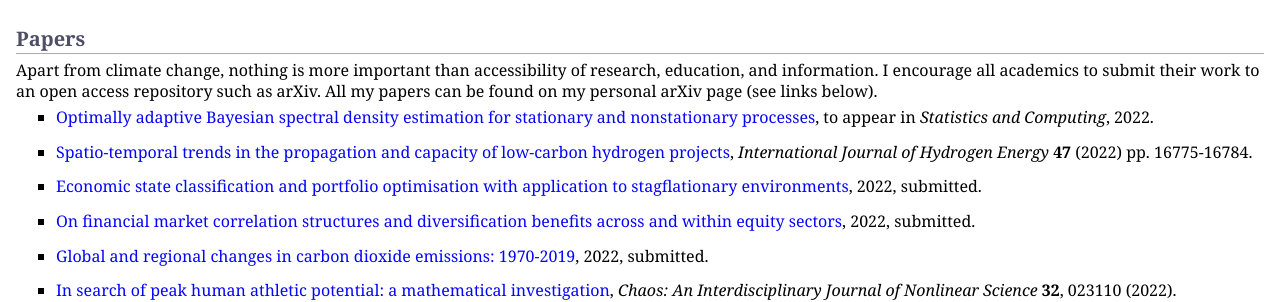
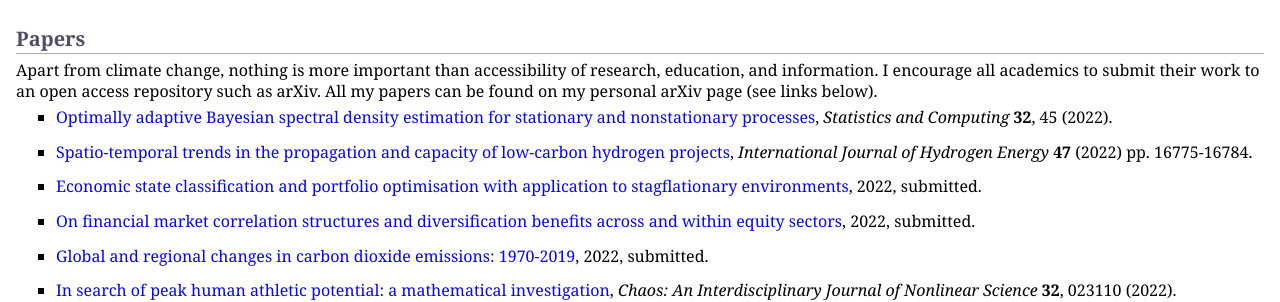
Before and after one commit to MaxMenzies/maxmenzies.com, a Jekyll site: the page index.html, which Jekyll copies as it is, in a window 1280 px wide. Shown: the part 409-711 px from the top of the page. Built offline with Jekyll 4.4.1, drawn with Linux system fonts in a browser that asks for light colours.

Commit message:
Update index.html

```diff
--- a/index.html
+++ b/index.html
@@ -40,7 +40,7 @@
 <h2>Papers</h2>
 <p>Apart from climate change, nothing is more important than accessibility of research, education, and information. I encourage all academics to submit their work to an open access repository such as arXiv. All my papers can be found on my personal arXiv page (see links below). </p>
 <ul>
-<li><p><a href="https://arxiv.org/abs/2003.02367">Optimally adaptive Bayesian spectral density estimation for stationary and nonstationary processes</a>, to appear in <i>Statistics and Computing</i>, 2022. </p>
+<li><p><a href="https://link.springer.com/article/10.1007/s11222-022-10103-4">Optimally adaptive Bayesian spectral density estimation for stationary and nonstationary processes</a>, <i>Statistics and Computing</i> <b>32</b>, 45 (2022).</p>
 </li>
 </ul>
 <ul>
```
